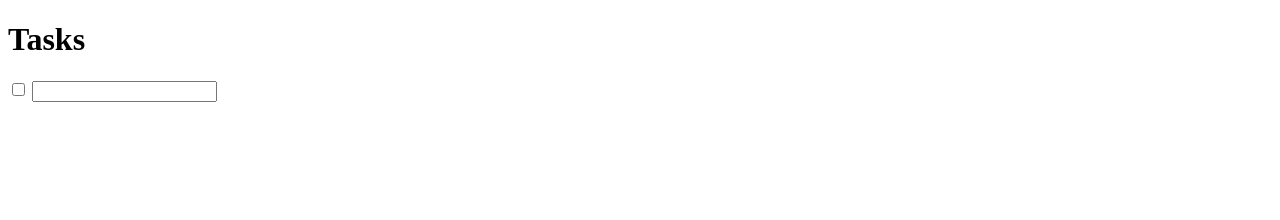
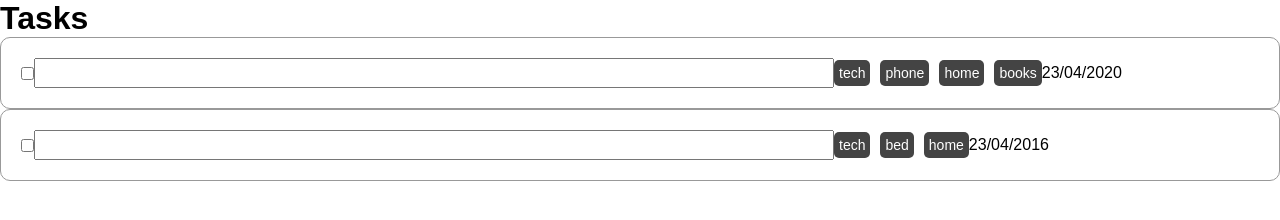
Before and after one commit to Hanuel08/todo-list-app, a plain HTML site: page index.html in a window 1280 px wide. Drawn offline with Linux system fonts and the light colour scheme.

Commit message:
Agregando carpetas base y components a la carpeta scss

```diff
--- a/index.html
+++ b/index.html
@@ -4,6 +4,7 @@
   <meta charset="UTF-8">
   <meta name="viewport" content="width=device-width, initial-scale=1.0">
   <title>Move Files App</title>
+  <link rel="stylesheet" href="public/scss/styles.css">
 </head>
 <body>
   <h1>Tasks</h1>
@@ -25,18 +26,44 @@
     <div class="main__content">
 
       <div class="main__content__task">
+
+        <input class="main__content__task__checkbox" type="checkbox" name="checkbox">
+
+        <!-- <label class="container">Checkbox
+          <input type="checkbox" checked="checked">
+          <span class="checkmark"></span>
+        </label> -->
+
+        <input class="main__content__task__text" type="text" name="task" >
+
+        <div class="main__content__task__tags-container">
+
+          <span class="main__content__task__tags-container__tag">tech</span>
+          <span class="main__content__task__tags-container__tag">phone</span>
+          <span class="main__content__task__tags-container__tag">home</span>
+          <span class="main__content__task__tags-container__tag">books</span>
+
+        </div>
+
+        <p class="main__content__task__date">23/04/2020</p>
+
+
+      </div>
+
+
+      <div class="main__content__task">
+
         <input class="main__content__task__checkbox" type="checkbox" name="checkbox">
 
         <input class="main__content__task__text" type="text" name="task" >
 
         <div class="main__content__task__tags-container">
-
+          <span class="main__content__task__tags-container__tag">tech</span>
+          <span class="main__content__task__tags-container__tag">bed</span>
+          <span class="main__content__task__tags-container__tag">home</span>
         </div>
 
-        <div class="main__content__task__date">
-
-
-        </div>
+        <p class="main__content__task__date">23/04/2016</p>
 
 
       </div>
--- /dev/null
+++ b/public/scss/base/_base.scss
@@ -0,0 +1,11 @@
+html {
+  box-sizing: border-box;
+  font-family: sans-serif;
+  font-size: 16px;
+}
+
+*,
+*:before,
+*:after {
+  box-sizing: inherit;
+}
--- /dev/null
+++ b/public/scss/base/_reset.scss
@@ -0,0 +1,5 @@
+
+* {
+  padding: 0;
+  margin: 0;
+}
--- /dev/null
+++ b/public/scss/components/_task.scss
@@ -0,0 +1,40 @@
+
+.main__content__task {
+  display: flex;
+  padding: 20px;
+  border-radius: 10px;
+  border: 1px solid #999;
+  align-items: center;
+}
+
+
+.main__content__task__text {
+  width: 800px;
+  font-size: 14px;
+  padding: 5px;
+  color: #444;
+  outline: none;
+  //border: ;
+}
+
+
+.main__content__task__tags-container {
+  display: flex;
+  align-items: center;
+  gap: 10px;
+
+}
+
+
+.main__content__task__tags-container__tag {
+  display: flex;
+  //width: 50px;
+  //height: 30px;
+  align-items: center;
+  background-color: #444;
+  color: #fff;
+  padding: 5px;
+  border-radius: 5px;
+  font-size: 14px;
+
+}
```
Also changed, not shown: public/scss/styles.scss (added, +67 -0 lines), public/scss/base/_icons.scss (added), public/scss/styles.css (added), 1 other file.
